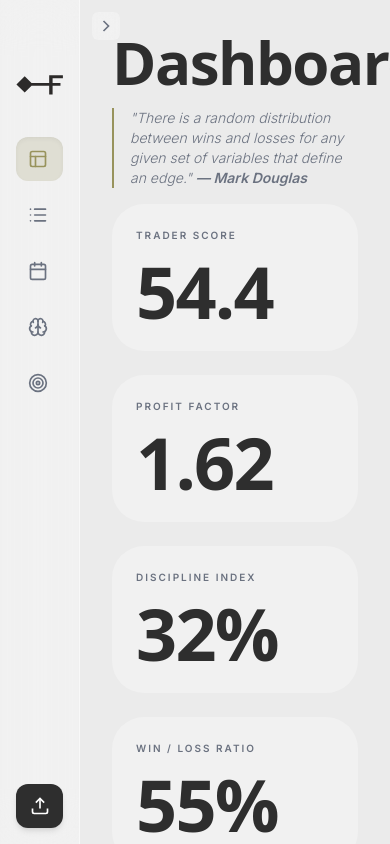
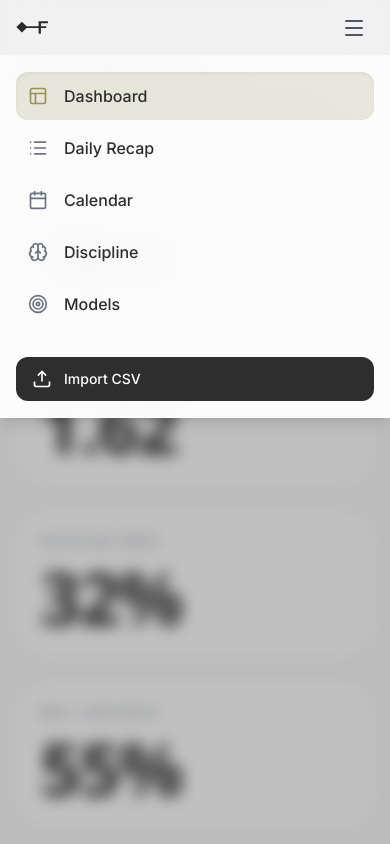
Before and after one commit to 0xMoriii/flowstate, a Next.js app: page / in a window 390 px wide. Both pictures are taken after a click on the button "Toggle menu". Shown: the top 844 px of the page. Built offline with nearby package versions, Linux system fonts and the light colour scheme; a web font is replaced by a local one.

Commit message:
Addede mobile compatibility plan and updated package.json UI improvements

```diff
--- a/app/page.tsx
+++ b/app/page.tsx
@@ -27,6 +27,7 @@ import {
   Pencil as LucidePencil,
   Trash2 as LucideTrash2,
   Merge as LucideMerge,
+  Menu as LucideMenu,
   type LucideIcon,
 } from "lucide-react";
 
@@ -125,6 +126,19 @@ const Icons = {
   ),
 };
 
+/** Match (max-width: 767px) for mobile layout. */
+function useIsMobile(): boolean {
+  const [isMobile, setIsMobile] = useState(false);
+  useEffect(() => {
+    const mq = window.matchMedia("(max-width: 767px)");
+    const update = () => setIsMobile(mq.matches);
+    update();
+    mq.addEventListener("change", update);
+    return () => mq.removeEventListener("change", update);
+  }, []);
+  return isMobile;
+}
+
 /** Normalize futures symbol for display: ESM4, MESH6, ESH6 -> ES; NQM4, MNQH6, NQH6 -> NQ; etc. */
 function formatSymbolDisplay(symbol: string): string {
   const s = (symbol || "").trim();
@@ -343,6 +357,7 @@ function CalendarView({
   viewYear,
   selectedDate,
   setSelectedDate,
+  isMobile = false,
 }: {
   trades: ReturnType<typeof generateMockTrades>;
   setTrades: React.Dispatch<React.SetStateAction<ReturnType<typeof generateMockTrades>>>;
@@ -352,7 +367,9 @@ function CalendarView({
   viewYear: number;
   selectedDate: string | null;
   setSelectedDate: React.Dispatch<React.SetStateAction<string | null>>;
+  isMobile?: boolean;
 }) {
+  const hideWeeklyColumn = isMobile;
   const [compactCalendar, setCompactCalendar] = useState(false);
   const [selectedForCombine, setSelectedForCombine] = useState<Set<string>>(new Set());
   const calendarContainerRef = useRef<HTMLDivElement>(null);
@@ -461,7 +478,7 @@ function CalendarView({
       <div
         className={`flex mb-6 ${compactCalendar ? "flex-col gap-4 items-start" : "justify-between items-end"}`}
       >
-        <div>
+        <div className={compactCalendar ? "w-full" : ""}>
           <h2
             className={`display-font text-[#2e2e2e] ${compactCalendar ? "text-3xl" : "text-5xl"}`}
           >
@@ -485,7 +502,7 @@ function CalendarView({
             </button>
           </div>
         </div>
-        <div className={compactCalendar ? "" : "text-right"}>
+        <div className={compactCalendar ? "w-full text-right" : "text-right"}>
           <div className="text-[10px] font-semibold text-gray-500 uppercase tracking-[0.2em] mb-2">
             Monthly PnL
           </div>
@@ -500,14 +517,14 @@ function CalendarView({
 
       <div className="flex flex-col gap-8">
         <div ref={calendarContainerRef} className="w-full overflow-x-auto" style={{ minWidth: 0 }}>
-          <div className="flex flex-col min-w-[600px] pl-8 pr-8 pb-8">
-            <div className={`grid grid-cols-8 mb-2 ${compactCalendar ? "gap-1" : "gap-2"}`}>
-              {["Sun", "Mon", "Tue", "Wed", "Thu", "Fri", "Sat", "Weekly"].map((d, i) => (
+          <div className={`flex flex-col ${hideWeeklyColumn ? "min-w-0 pl-2 pr-2 sm:pl-4 sm:pr-4 md:pl-8 md:pr-8" : "min-w-[600px] pl-8 pr-8"} pb-8`}>
+            <div className={`grid mb-2 ${hideWeeklyColumn ? "grid-cols-7" : "grid-cols-8"} ${compactCalendar ? "gap-1" : "gap-2"}`}>
+              {(hideWeeklyColumn ? ["Sun", "Mon", "Tue", "Wed", "Thu", "Fri", "Sat"] : ["Sun", "Mon", "Tue", "Wed", "Thu", "Fri", "Sat", "Weekly"]).map((d, i) => (
                 <div
                   key={d}
-                  className={`text-center font-semibold text-gray-500 uppercase ${compactCalendar ? "text-[8px] tracking-wide" : "text-[10px] tracking-wider"} ${i === 7 ? "text-[#2e2e2e]" : ""}`}
-                >
-                  {compactCalendar && i === 7 ? "Wk" : d}
+                  className={`text-center font-semibold text-gray-500 uppercase ${compactCalendar ? "text-[8px] tracking-wide" : "text-[10px] tracking-wider"} ${!hideWeeklyColumn && i === 7 ? "text-[#2e2e2e]" : ""}`}
+                >
+                  {!hideWeeklyColumn && compactCalendar && i === 7 ? "Wk" : d}
                 </div>
               ))}
             </div>
@@ -515,14 +532,14 @@ function CalendarView({
             {weeks.map((week, wIdx) => (
               <div
                 key={wIdx}
-                className={`grid grid-cols-8 mb-2 ${compactCalendar ? "gap-1" : "gap-2"}`}
+                className={`grid ${hideWeeklyColumn ? "grid-cols-7" : "grid-cols-8"} mb-2 ${compactCalendar ? "gap-1" : "gap-2"}`}
               >
                 {week.days.map((day, dIdx) => (
                   <GlassCard
                     key={dIdx}
                     onClick={day && day.trades.length > 0 ? () => setSelectedDate(day.fullDate) : undefined}
-                    className={`p-3 flex flex-col justify-start items-start gap-0 transition-all duration-200
-                      ${compactCalendar ? "h-10 min-h-10" : "h-[100px] min-h-[100px] justify-between"}
+                    className={`!p-2 md:!p-3 flex flex-col justify-start items-start gap-0 transition-all duration-200
+                      ${compactCalendar ? "h-16" : "h-[100px] min-h-[100px] justify-between"}
                       ${!day ? "invisible" : ""}
                       ${day && day.trades.length === 0 ? "cursor-default" : "cursor-pointer"}
                       ${day?.fullDate === selectedDate
@@ -549,7 +566,7 @@ function CalendarView({
                     {day && (
                       <>
                         <div
-                          className={`font-extrabold w-full text-right ${compactCalendar ? "text-xs" : "text-xl"} ${day.fullDate === selectedDate ? "text-white" : "text-[var(--color-gray-500)]"}`}
+                          className={`font-extrabold w-full text-right ${compactCalendar ? "text-sm" : "text-xl"} ${day.fullDate === selectedDate ? "text-white" : "text-[var(--color-gray-500)]"}`}
                         >
                           {day.date}
                         </div>
@@ -576,12 +593,14 @@ function CalendarView({
                     )}
                   </GlassCard>
                 ))}
+                {!hideWeeklyColumn && (
                   <div
                     className={`flex items-center justify-center rounded-xl bg-white/20 font-semibold ${compactCalendar ? "text-xs" : "text-sm"}`}
                     style={{ color: week.weeklyPnL >= 0 ? COLORS.profit : COLORS.loss }}
                   >
                     {formatPnl(week.weeklyPnL, 0)}
                   </div>
+                )}
               </div>
             ))}
           </div>
@@ -670,19 +689,31 @@ function CalendarView({
   );
 }
 
+const NAV_ITEMS = [
+  { id: "dashboard", icon: LucideLayoutDashboard, label: "Dashboard" },
+  { id: "recap", icon: LucideList, label: "Daily Recap" },
+  { id: "calendar", icon: LucideCalendar, label: "Calendar" },
+  { id: "discipline", icon: LucideBrain, label: "Discipline" },
+  { id: "strategy", icon: LucideTarget, label: "Models" },
+] as const;
+
 // --- MAIN APP ---
 export default function App() {
+  const isMobile = useIsMobile();
   const [activeTab, setActiveTab] = useState("dashboard");
   const [sidebarOpen, setSidebarOpen] = useState(true);
+  const [mobileMenuOpen, setMobileMenuOpen] = useState(false);
+  const [dashboardScoreTooltipOpen, setDashboardScoreTooltipOpen] = useState(false);
   const [trades, setTrades] = useState<ReturnType<typeof generateMockTrades>>(() => {
     const stored = loadTradesFromStorage();
     return stored && stored.length > 0 ? stored : generateMockTrades();
   });
   const [selectedTrade, setSelectedTrade] = useState<(typeof trades)[0] | null>(null);
   const [importStatus, setImportStatus] = useState("");
-  const [quote] = useState(
-    () => MARK_DOUGLAS_QUOTES[Math.floor(Math.random() * MARK_DOUGLAS_QUOTES.length)]
-  );
+  const [quote, setQuote] = useState(MARK_DOUGLAS_QUOTES[0]);
+  useEffect(() => {
+    setQuote(MARK_DOUGLAS_QUOTES[Math.floor(Math.random() * MARK_DOUGLAS_QUOTES.length)]);
+  }, []);
 
   const [chartTimeframe, setChartTimeframe] = useState("ALL");
 
@@ -1150,7 +1181,7 @@ export default function App() {
 
   const renderSidebar = () => (
     <div
-      className={`${sidebarOpen ? "w-64" : "w-20"} transition-all duration-300 h-screen sticky top-0 bg-white/30 backdrop-blur-xl border-r border-white/50 flex flex-col px-4 pb-4 pt-[49px] shrink-0 z-20`}
+      className={`hidden md:flex ${sidebarOpen ? "w-64" : "w-20"} transition-all duration-300 h-screen sticky top-0 bg-white/30 backdrop-blur-xl border-r border-white/50 flex-col px-4 pb-4 pt-[49px] shrink-0 z-20`}
     >
       <div className="flex flex-col gap-4 mb-8 mt-4">
         <div className="w-full relative h-10 min-h-[2.5rem] flex items-center">
@@ -1177,13 +1208,7 @@ export default function App() {
       </div>
 
       <nav className="flex flex-col space-y-3 flex-1 min-h-0">
-        {[
-          { id: "dashboard", icon: LucideLayoutDashboard, label: "Dashboard" },
-          { id: "recap", icon: LucideList, label: "Daily Recap" },
-          { id: "calendar", icon: LucideCalendar, label: "Calendar" },
-          { id: "discipline", icon: LucideBrain, label: "Discipline" },
-          { id: "strategy", icon: LucideTarget, label: "Models" },
-        ].map((item) => {
+        {NAV_ITEMS.map((item) => {
           const IconComponent = item.icon;
           return (
           <button
@@ -1225,19 +1250,101 @@ export default function App() {
     </div>
   );
 
+  const renderMobileNav = () => (
+    <>
+      <header className="md:hidden fixed top-0 left-0 right-0 z-30 flex items-center justify-between h-14 px-4 bg-white/30 backdrop-blur-xl border-b border-white/50 shrink-0">
+        <div className="relative w-8 h-8">
+          <Image src="/FLOWSTATE%20Icon.svg" alt="Flowstate" fill className="object-contain object-left" />
+        </div>
+        <button
+          type="button"
+          onClick={() => setMobileMenuOpen((o) => !o)}
+          className="p-2 rounded-lg hover:bg-white/50 text-gray-600 aria-pressed:bg-white/50"
+          aria-label="Toggle menu"
+          aria-expanded={mobileMenuOpen}
+        >
+          <LucideMenu size={24} strokeWidth={2} />
+        </button>
+      </header>
+      {mobileMenuOpen && (
+        <>
+          <div
+            className="fixed top-14 left-0 right-0 bottom-0 z-40 bg-black/20 backdrop-blur-sm md:hidden"
+            aria-hidden
+            onClick={() => setMobileMenuOpen(false)}
+          />
+          <div className="fixed top-14 left-0 right-0 z-50 max-h-[calc(100vh-3.5rem)] overflow-y-auto md:hidden bg-white/95 backdrop-blur-xl border-b border-white/60 shadow-lg">
+            <nav className="flex flex-col p-4 gap-1">
+              {NAV_ITEMS.map((item) => {
+                const IconComponent = item.icon;
+                return (
+                  <button
+                    key={item.id}
+                    type="button"
+                    onClick={() => {
+                      setActiveTab(item.id);
+                      setMobileMenuOpen(false);
+                    }}
+                    className={`flex items-center p-3 rounded-xl transition-all text-left ${activeTab === item.id ? "bg-[#98935c]/20 shadow-inner" : "hover:bg-white/60"}`}
+                  >
+                    <span style={{ color: activeTab === item.id ? COLORS.accent : "#6b7280" }}>
+                      <IconComponent size={20} strokeWidth={2} />
+                    </span>
+                    <span className="ml-4 font-medium">{item.label}</span>
+                  </button>
+                );
+              })}
+              <div className="pt-4 mt-2 border-t border-white/50 relative">
+                <input
+                  type="file"
+                  accept=".csv"
+                  onChange={handleCSVUpload}
+                  className="hidden"
+                  id="csv-upload-mobile"
+                />
+                <label
+                  htmlFor="csv-upload-mobile"
+                  className="flex items-center justify-start px-4 py-3 bg-[#2e2e2e] text-white rounded-xl cursor-pointer hover:bg-black transition-all text-sm font-medium w-full"
+                >
+                  <Icons.Upload /> <span className="ml-3">Import CSV</span>
+                </label>
+                {importStatus && (
+                  <div className="absolute bottom-full left-4 right-4 mb-2 z-10 bg-white/95 backdrop-blur-md shadow-lg border border-white/60 rounded-lg p-2 text-xs text-center">
+                    {importStatus}
+                  </div>
+                )}
+              </div>
+            </nav>
+          </div>
+        </>
+      )}
+    </>
+  );
+
   const renderDashboard = () => (
     <div className="space-y-10 fade-in pb-12">
       <div className="mb-4">
-        <h2 className="display-font text-6xl text-[#2e2e2e] tracking-tight">Dashboard</h2>
+        <h2 className="display-font text-4xl md:text-6xl text-[#2e2e2e] tracking-tight">Dashboard</h2>
         <p className="text-sm text-gray-500 italic mt-4 border-l-2 border-[#98935c] pl-4 font-light">
           &quot;{quote}&quot; <span className="font-semibold">— Mark Douglas</span>
         </p>
       </div>
 
       <div className="grid grid-cols-1 md:grid-cols-4 gap-6">
-        <div className="flex flex-col p-6 bg-white/30 rounded-[2rem] relative group cursor-help transition-colors hover:bg-white/40">
+        <div
+          className="flex flex-col p-6 bg-white/30 rounded-[2rem] relative group cursor-help transition-colors hover:bg-white/40"
+          onMouseEnter={() => !isMobile && setDashboardScoreTooltipOpen(true)}
+          onMouseLeave={() => !isMobile && setDashboardScoreTooltipOpen(false)}
+          onClick={() => isMobile && setDashboardScoreTooltipOpen((o) => !o)}
+          role={isMobile ? "button" : undefined}
+          tabIndex={isMobile ? 0 : undefined}
+          onKeyDown={isMobile ? (e) => { if (e.key === "Enter" || e.key === " ") { e.preventDefault(); setDashboardScoreTooltipOpen((o) => !o); } } : undefined}
+        >
           <div className="text-[10px] font-semibold text-gray-500 uppercase tracking-[0.2em] mb-3">
             Trader Score
+            {isMobile && (
+              <span className="ml-1.5 text-gray-400 font-normal">(tap for breakdown)</span>
+            )}
           </div>
           <div className="display-font text-7xl text-[#2e2e2e] tracking-tight leading-none transition-colors duration-300 group-hover:text-[#98935c]">
             {metrics?.score.toFixed(1)}
@@ -1251,7 +1358,11 @@ export default function App() {
               PRIOR 30D
             </div>
           )}
-          <div className="absolute top-[105%] left-0 w-64 bg-white/95 backdrop-blur-xl border border-white/80 shadow-[0_8px_32px_rgba(0,0,0,0.08)] rounded-2xl p-5 opacity-0 invisible group-hover:opacity-100 group-hover:visible transition-all duration-200 z-50 transform translate-y-2 group-hover:translate-y-0">
+          <div
+            className={`absolute top-[105%] left-0 w-64 bg-white/95 backdrop-blur-xl border border-white/80 shadow-[0_8px_32px_rgba(0,0,0,0.08)] rounded-2xl p-5 z-50 transition-all duration-200 ${
+              dashboardScoreTooltipOpen ? "opacity-100 visible translate-y-0" : "opacity-0 invisible translate-y-2 group-hover:opacity-100 group-hover:visible group-hover:translate-y-0"
+            }`}
+          >
             <h4 className="text-[10px] font-bold text-gray-400 uppercase tracking-[0.2em] mb-3 border-b border-gray-200 pb-2">
               Score Breakdown
             </h4>
@@ -1503,8 +1614,8 @@ export default function App() {
     const todaysTrades = trades.filter((t) => new Date(t.entryTime).toDateString() === today);
 
     return (
-      <div className="grid grid-cols-1 lg:grid-cols-3 gap-8 fade-in">
-        <div className="lg:col-span-2 space-y-6">
+      <div className="flex flex-col gap-8 fade-in">
+        <div className="space-y-6">
           <h2 className="display-font text-5xl mb-6 text-[#2e2e2e]">Daily Recap</h2>
           {todaysTrades.length === 0 ? (
             <GlassCard>
@@ -1555,7 +1666,6 @@ export default function App() {
             ))
           )}
         </div>
-        <div className="lg:col-span-1 lg:pt-[4.5rem]">
         <AICoachPanel
           metrics={metrics}
           onPushNote={(note, tradeId) => {
@@ -1568,7 +1678,6 @@ export default function App() {
               );
           }}
         />
-        </div>
       </div>
     );
   };
@@ -1800,16 +1909,16 @@ export default function App() {
             resetDraftModel();
             setExpandedModelId("new");
           }}
-          className={`flex flex-col items-center justify-center w-[180px] h-[220px] min-w-[180px] flex-shrink-0 rounded-2xl border-2 border-dashed transition-colors px-3 ${
+          className={`flex flex-col items-center justify-center w-[180px] h-[220px] min-w-[180px] flex-shrink-0 rounded-2xl border-2 border-dashed transition-colors px-3 text-center ${
             expandedModelId === "new"
               ? "bg-white/80 border-[#98935c] text-[#2e2e2e]"
               : "border-gray-300 bg-white/40 text-[#2e2e2e] hover:border-[#98935c] hover:bg-white/70"
           }`}
         >
-          <div className="w-8 h-8 rounded-full border border-[#2e2e2e] flex items-center justify-center mb-2 text-2xl leading-none flex-shrink-0">
+          <div className="w-8 h-8 rounded-full border border-[#2e2e2e] flex items-center justify-center mb-2 text-2xl leading-none flex-shrink-0 shrink-0">
             +
           </div>
-          <span className="text-sm font-semibold text-center">Add Model</span>
+          <span className="block w-full text-sm font-semibold text-center">Add Model</span>
         </button>
 
         {models.map((model) => {
@@ -1820,20 +1929,20 @@ export default function App() {
               key={model.id}
               type="button"
               onClick={() => setExpandedModelId(isActive ? null : model.id)}
-              className={`flex flex-col items-center justify-center w-[180px] h-[220px] min-w-[180px] flex-shrink-0 rounded-2xl border-2 transition-colors px-3 ${
+              className={`flex flex-col items-center justify-center w-[180px] h-[220px] min-w-[180px] flex-shrink-0 rounded-2xl border-2 transition-colors px-3 text-center ${
                 isActive
                   ? "bg-[#98935c] border-[#98935c] text-white shadow-inner"
                   : "bg-white/60 border-transparent text-[#2e2e2e] hover:border-[#98935c]/50"
               }`}
             >
               <div
-                className={`w-10 h-10 rounded-full border flex items-center justify-center mb-3 flex-shrink-0 ${
+                className={`w-10 h-10 rounded-full border flex items-center justify-center mb-3 flex-shrink-0 shrink-0 ${
                   isActive ? "border-white/80" : "border-[#2e2e2e]"
                 }`}
               >
                 <Icon size={22} strokeWidth={2} className={isActive ? "text-white" : ""} />
               </div>
-              <span className="text-xs font-semibold uppercase tracking-widest text-center break-words line-clamp-3 w-full">
+              <span className="block w-full min-w-0 text-xs font-semibold uppercase tracking-widest text-center break-words line-clamp-3">
                 {model.name}
               </span>
             </button>
@@ -2173,12 +2282,14 @@ export default function App() {
   );
 
   return (
-    <div className="flex min-h-screen">
+    <div className="flex min-h-screen min-h-dvh">
       {renderSidebar()}
-      <main className="flex-1 p-8 lg:p-12 overflow-y-auto relative">
+      <div className="flex-1 flex flex-col min-w-0 min-h-0">
+        {renderMobileNav()}
+        <main className="flex-1 min-h-0 p-4 pt-14 sm:p-6 sm:pt-14 md:p-8 md:pt-8 lg:p-12 lg:pt-12 overflow-y-auto relative">
           <button
             onClick={() => setSidebarOpen(!sidebarOpen)}
-          className="absolute top-3 left-3 z-10 p-1 rounded-md hover:bg-white/50 text-gray-500 transition-colors shrink-0 bg-white/30 backdrop-blur-sm"
+            className="hidden md:block absolute top-3 left-3 z-10 p-1 rounded-md hover:bg-white/50 text-gray-500 transition-colors shrink-0 bg-white/30 backdrop-blur-sm"
             title="Toggle Sidebar"
           >
             {sidebarOpen ? <Icons.ChevronLeft /> : <Icons.ChevronRight />}
@@ -2195,11 +2306,13 @@ export default function App() {
               viewYear={calendarViewYear}
               selectedDate={calendarSelectedDate}
               setSelectedDate={setCalendarSelectedDate}
+              isMobile={isMobile}
             />
           )}
           {activeTab === "discipline" && <DisciplineView />}
           {activeTab === "strategy" && renderStrategy()}
         </main>
+      </div>
       {selectedTrade && (
         <TradeDetailsModal
           trade={selectedTrade}
@@ -2257,7 +2370,7 @@ const AICoachPanel = ({
   };
 
   return (
-    <GlassCard className="flex flex-col h-[800px]">
+    <GlassCard className="flex flex-col h-[800px] max-md:max-h-[70vh] max-md:min-h-[320px]">
       <div className="flex items-center mb-4 pb-4 border-b border-white/50">
         <h3 className="display-font text-3xl text-[#2e2e2e]">Flow Lab</h3>
       </div>
@@ -2499,6 +2612,7 @@ const TradeDetailsModal = ({
   onClose: () => void;
   onSave: (t: Trade) => void;
 }) => {
+  const isMobile = useIsMobile();
   const [notes, setNotes] = useState(trade.notes);
   const [tags, setTags] = useState<string[]>(trade.tags);
   const [modelTag, setModelTag] = useState<string | null>(trade.modelTag ?? null);
@@ -2613,9 +2727,9 @@ const TradeDetailsModal = ({
         >
           <Icons.X />
         </button>
-        <div className="flex items-end justify-between mb-8 pr-12">
+        <div className="flex flex-col sm:flex-row sm:items-end sm:justify-between gap-4 mb-8 pr-8 sm:pr-12">
           <div>
-            <h2 className="display-font text-4xl text-[#2e2e2e]">{formatSymbolDisplay(trade.instrument)} Trade</h2>
+            <h2 className="display-font text-3xl sm:text-4xl text-[#2e2e2e]">{formatSymbolDisplay(trade.instrument)} Trade</h2>
             <div className="text-sm font-medium text-gray-500 mt-1 space-y-0.5">
               <div className="flex items-center gap-2 flex-wrap">
                 {(() => {
@@ -2665,6 +2779,40 @@ const TradeDetailsModal = ({
             Chart Images
           </span>
         </div>
+        {isMobile ? (
+          <div className="mb-6 space-y-2">
+            {chartImages.length === 0 ? (
+              <p className="text-sm text-gray-500">No chart images.</p>
+            ) : null}
+            {chartImages.slice(0, 2).map((_, idx) => (
+              <div key={idx} className="flex items-center justify-between gap-2 py-2 border-b border-white/40 last:border-0">
+                <button
+                  type="button"
+                  onClick={() => { setChartLightboxIndex(idx); setChartLightboxOpen(true); }}
+                  className="text-sm font-medium text-[#98935c] hover:text-[#2e2e2e]"
+                >
+                  View chart {idx + 1}
+                </button>
+                <button
+                  type="button"
+                  onClick={(e) => removeChartImageAt(e, idx)}
+                  className="text-xs text-gray-500 hover:text-red-600"
+                >
+                  Remove
+                </button>
+              </div>
+            ))}
+            {chartImages.length < 2 && (
+              <button
+                type="button"
+                onClick={() => fileInputRef.current?.click()}
+                className="text-sm font-medium text-[#98935c] hover:text-[#2e2e2e]"
+              >
+                + Add chart image
+              </button>
+            )}
+          </div>
+        ) : (
           <div
             className="w-full bg-white/40 rounded-xl mb-6 overflow-hidden relative"
             style={{ height: TV_CHART_HEIGHT, maxWidth: "100%", minHeight: 0 }}
@@ -2735,6 +2883,7 @@ const TradeDetailsModal = ({
               </div>
             )}
           </div>
+        )}
         <input
           ref={fileInputRef}
           type="file"
--- a/package.json
+++ b/package.json
@@ -4,6 +4,7 @@
   "private": true,
   "scripts": {
     "dev": "next dev",
+    "dev:clean": "node -e \"try{require('fs').unlinkSync('.next/dev/lock')}catch(e){}\" && next dev",
     "build": "next build",
     "start": "next start",
     "lint": "eslint"
```
Also changed, not shown: 1 other file (tests, documents, lock files or other folders). Lines whose indentation alone changed are shown as unchanged.
